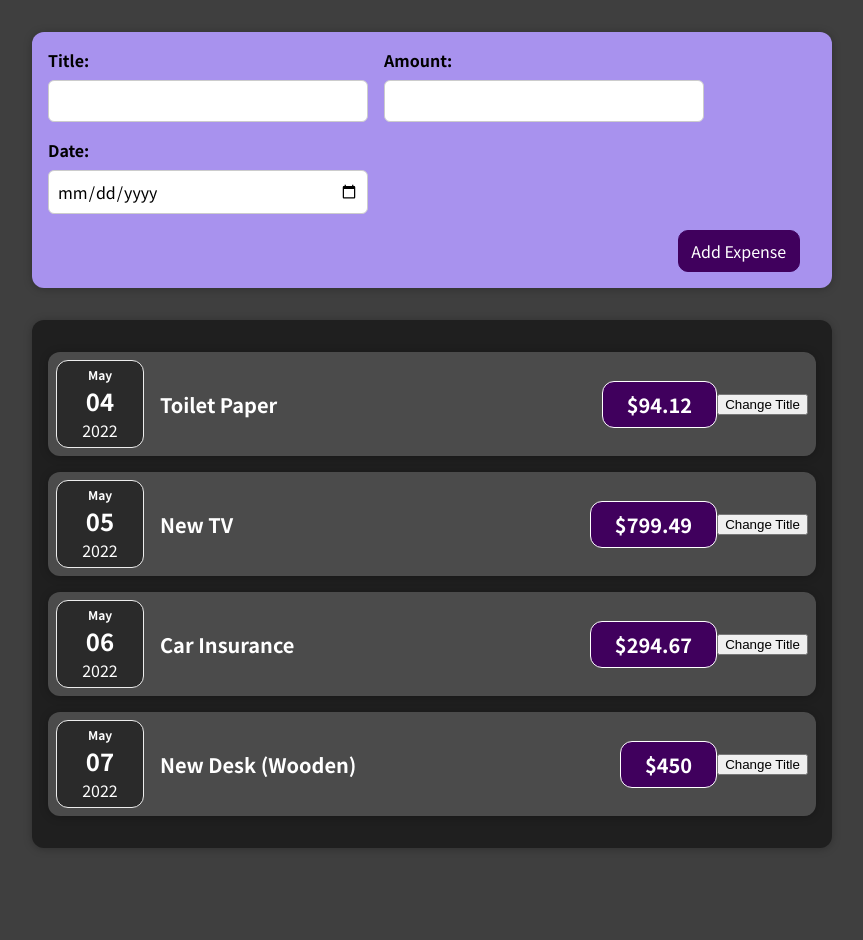
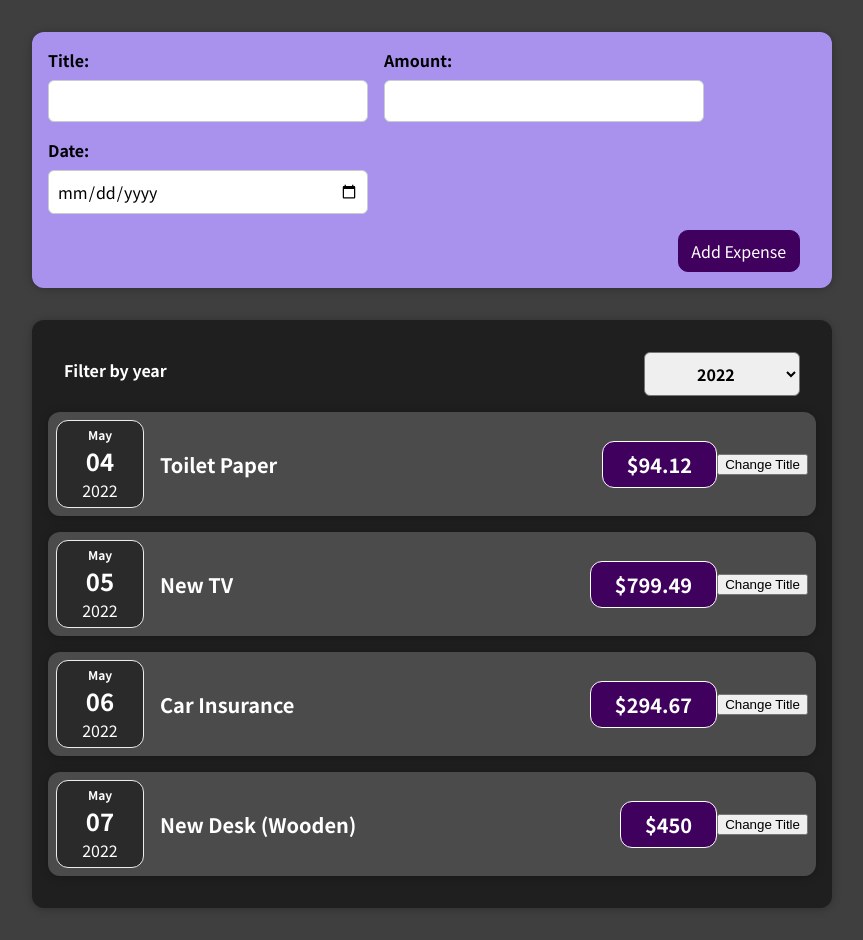
Before and after one commit to juanpfloreez/01-starting-setup, a React (Create React App) app: page / in a window 1280 px wide. Shown: the whole page, without its empty margins (208-1071 px from the left). Before the commit the page ends 880 px from the top, so only its background shows below. Built offline with nearby package versions, Linux system fonts and the light colour scheme.

Commit message:
commit13

```diff
--- a/src/components/Expenses/Expenses.js
+++ b/src/components/Expenses/Expenses.js
@@ -1,12 +1,26 @@
+import React, { useState} from 'react';
 import ExpenseItem from './ExpenseItem';
+import ExpensesFilter from './ExpensesFilter';
 import Card from '../UI/Card';
 import './Expenses.css';
 
 const Expenses = (props) => {
+
+    const [filteredYear, setFilteredYear] = useState('2022');
+
+    //function when something happens, like whenever a new value(year) is selected, and then assings the
+    //value to the state
+    const filterChangeHandler = selectedYear => {
+       setFilteredYear(selectedYear);
+    };
+
     return (
         //this componenet receives data from app.js and then calls the expenseItem.js component
         //4 times and extract the value from the array on app.js to render every ExpenseItem
+        <div>
+
         <Card className="expenses">
+            <ExpensesFilter selected={filteredYear} onSelectedYear={filterChangeHandler}/>
             <ExpenseItem
                 title={props.expenses[0].title}
                 amount={props.expenses[0].amount}
@@ -31,6 +45,7 @@
                 date={props.expenses[3].date}
             ></ExpenseItem>
         </Card>
+        </div>
 
     );
 }
--- /dev/null
+++ b/src/components/Expenses/ExpensesFilter.css
@@ -0,0 +1,28 @@
+.expenses-filter {
+    color: white;
+    padding: 0 1rem;
+    /*border: 2px solid red;*/
+}
+
+.expenses-filter__control {
+    /*border: 2px solid red;*/
+    display: flex;
+    width: 100%;
+    align-items: center;
+    justify-content: space-between;
+    margin: 1rem 0;
+}
+
+.expenses-filter label {
+    /*border: 2px solid rgb(101, 241, 7);*/
+    font-weight: bold;
+    margin-bottom: 0.5rem;
+}
+
+.expenses-filter select {
+    /*border: 2px solid rgb(51, 0, 255);*/
+    font: inherit;
+    padding: 0.5rem 3rem;
+    font-weight: bold;
+    border-radius: 6px;
+}
--- /dev/null
+++ b/src/components/Expenses/ExpensesFilter.js
@@ -0,0 +1,33 @@
+import React from 'react';
+
+import './ExpensesFilter.css';
+
+const ExpensesFilter = (props) => {
+
+    //this compononet is to allow user to select a year filter
+    //and then pass that value to another component
+
+    //function to listen to event onChange on the select html and then pass the value via props to Expenses.js
+    const filterChangeHandler = (event) => {
+        props.onSelectedYear(event.target.value);
+    };
+
+    return (
+        <div className="expenses-filter">
+            <div className="expenses-filter__control">
+                <label>Filter by year</label>
+                <select value={props.selected} onChange={filterChangeHandler}>
+                    {/*
+                    here I use the onChange prop to allow to listen for changes on the dropdown
+                    and set a default value wich is the year I set as initial on the state on expenes.js
+                    */}
+                    <option value='2024'>2024</option>
+                    <option value='2023'>2023</option>
+                    <option value='2022'>2022</option>
+                </select>
+            </div>
+        </div>
+    );
+};
+
+export default ExpensesFilter;
--- a/src/components/NewExpense/ExpenseForm.js
+++ b/src/components/NewExpense/ExpenseForm.js
@@ -64,7 +64,7 @@
             amount: enteredAmount,
             date: new Date(enteredDate)
         };
-        //this is to move data (<form/> data) from child component to parent
+        //this is to move data (<form/> data) from child component to parent -> NewExpense.js
         props.onSaveExpenseData(expenseData);
 
         setEnteredTitle('');
```
Also changed, not shown: 1 other file (tests, documents, lock files or other folders).
